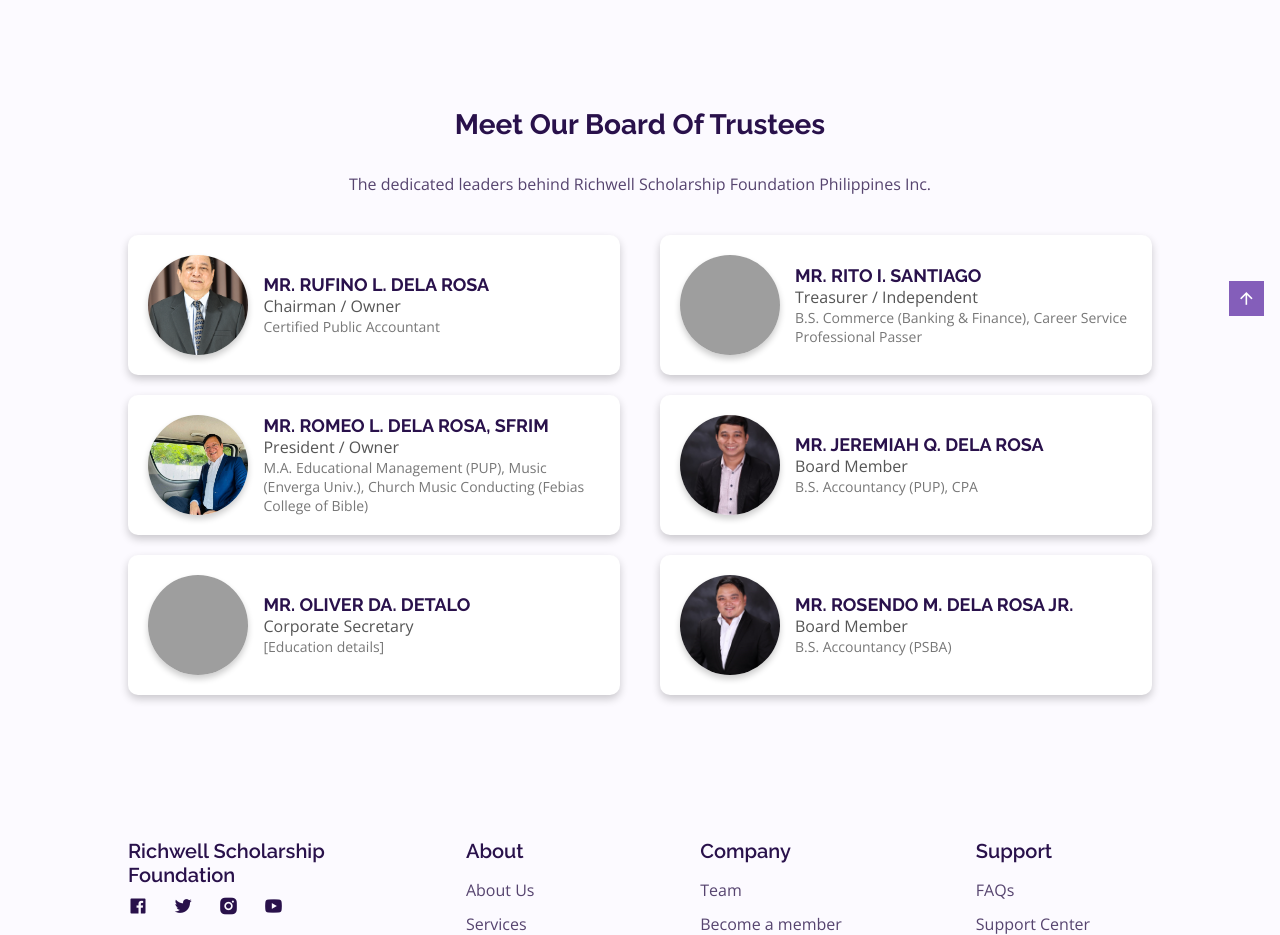
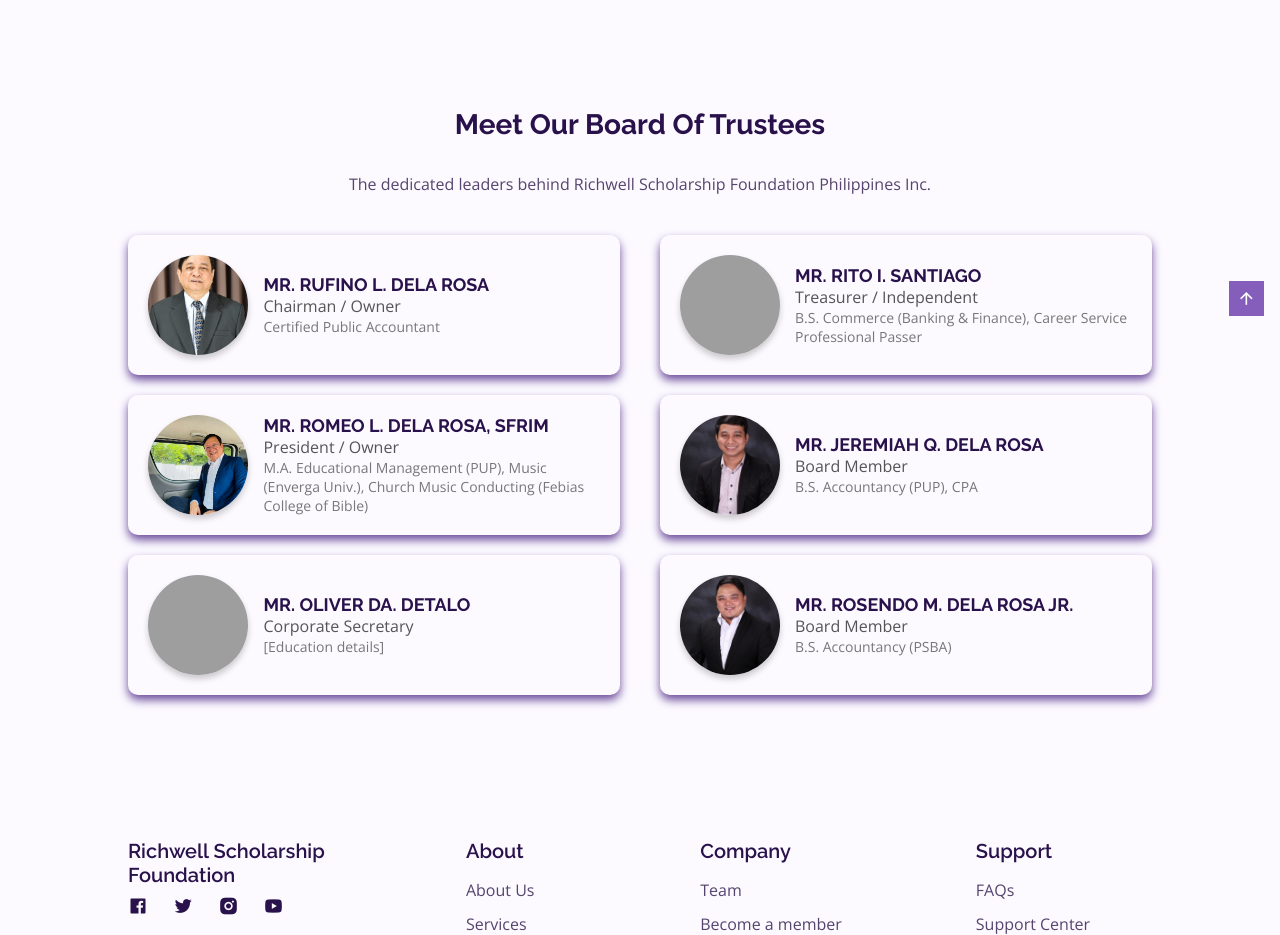
Before and after one commit to RSFPHILSINC/rsfphils, a PHP site: page /Pages/Trustees.html in a window 1280 px wide. Shown: the part 644-1579 px from the top of the page. Run offline with PHP 8.4, Linux system fonts and the light colour scheme; grey boxes are pictures that could not be loaded.

Commit message:
Update styles.css

```diff
--- a/assets/css/styles.css
+++ b/assets/css/styles.css
@@ -565,10 +565,10 @@ input {
 .board__card {
   display: flex;
   align-items: center;
-  background: #fff;
+  background-color: var(--body-color);
   padding: 20px;
   border-radius: 10px;
-  box-shadow: 0 4px 8px rgba(0, 0, 0, 0.2);
+  box-shadow: 0 5px 10px var(--first-color-second);
   gap: 15px;
   transition: transform 0.3s ease, box-shadow 0.3s ease;
 }
@@ -596,11 +596,12 @@ input {
 .board__name {
   font-size: 18px;
   font-weight: bold;
+  color: var(--title-color);
   transition: color 0.3s ease;
 }
 
 .board__card:hover .board__name {
-  color: #0056b3;
+  color: var(--first-color);
 }
 
 .board__info {
@@ -636,6 +637,7 @@ input {
       margin-bottom: 10px;
   }
 }
+
 
 /*=============== DISCOVER ===============*/
 .discover__card {
```
